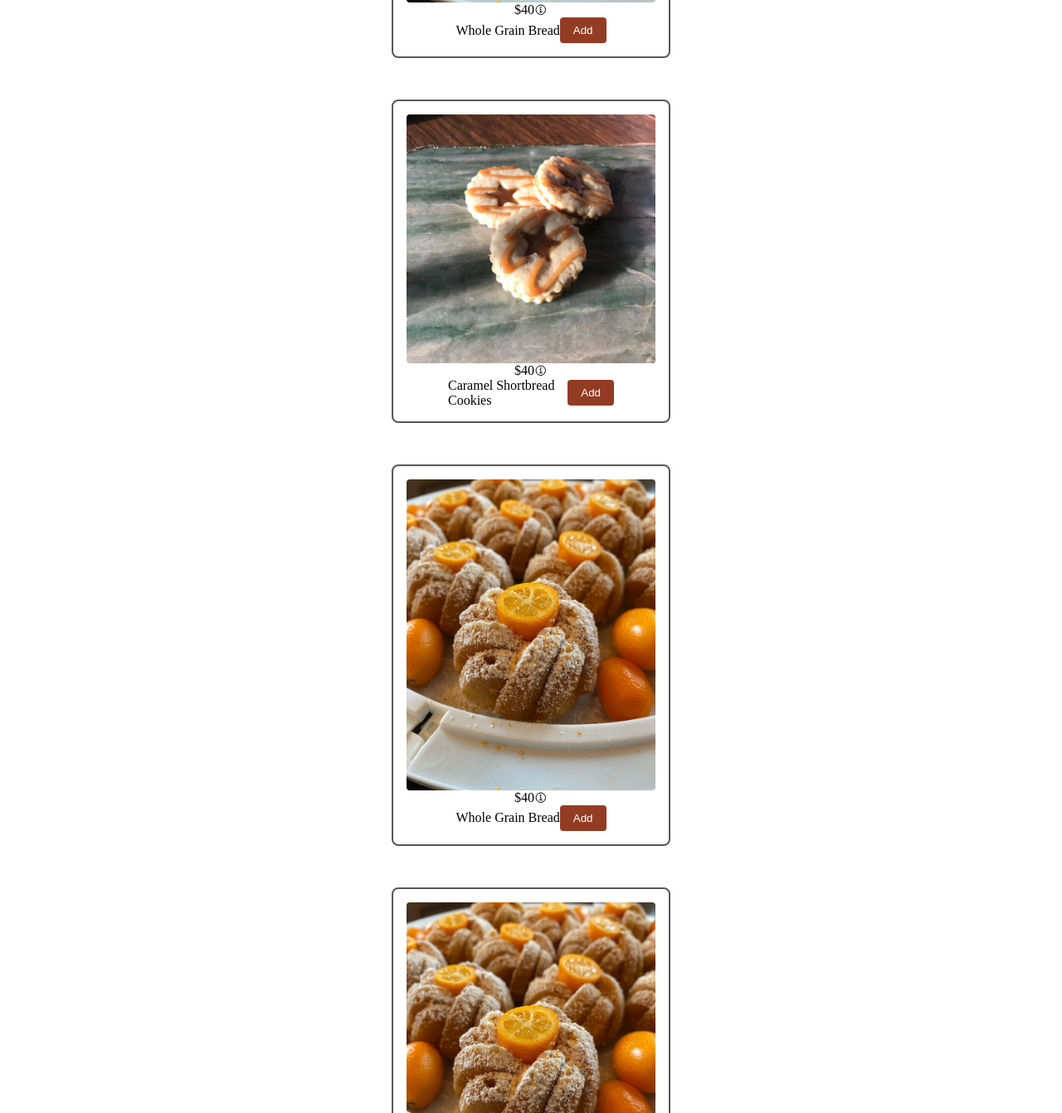
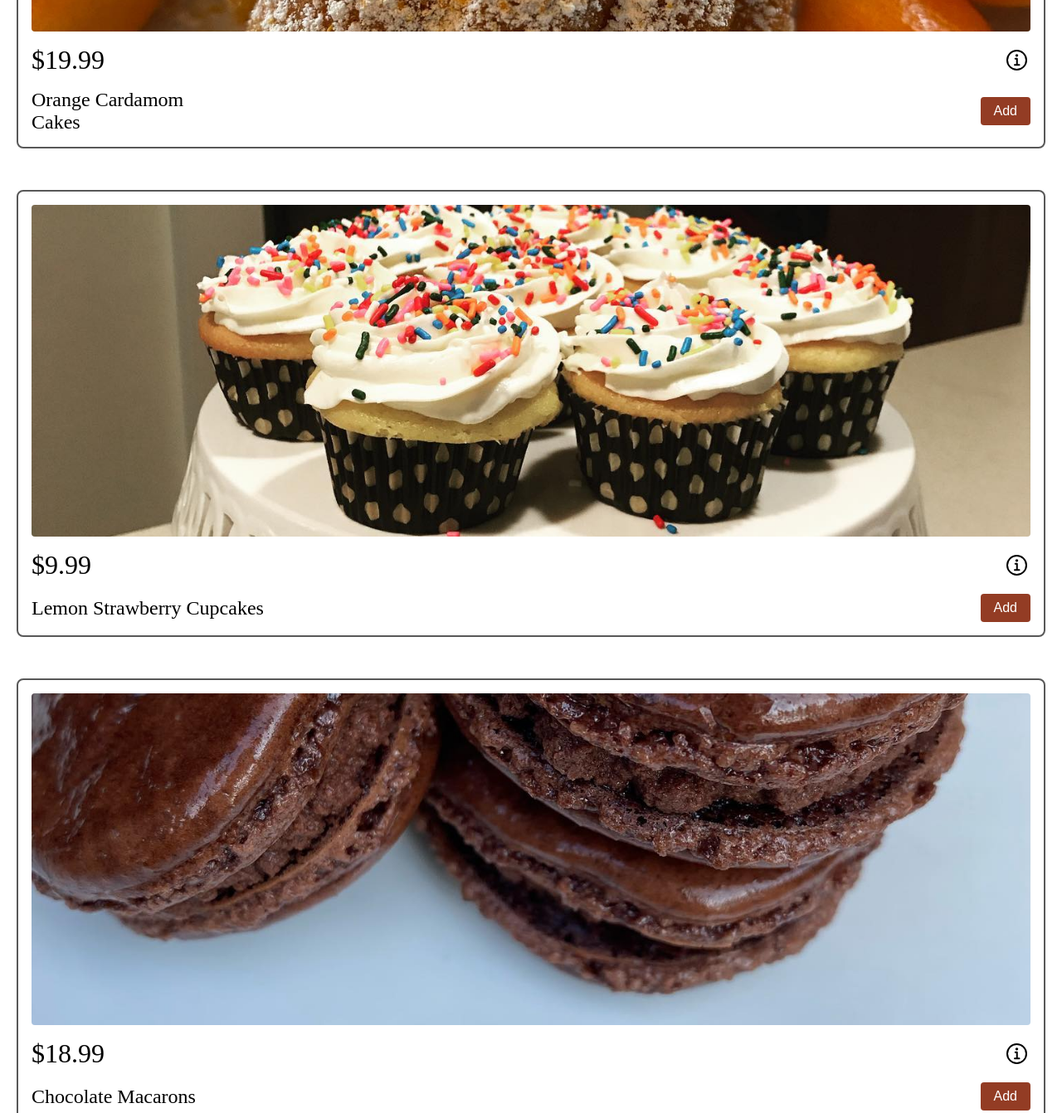
Before and after one commit to lengleman-spec/bakery-mock2, a plain HTML site: page index.html in a window 1280 px wide. Shown: the part 1366-2708 px from the top of the page at 83% size. Drawn offline with nearby package versions, Linux system fonts and the light colour scheme.

Commit message:
Fix height issue by setting an image height and a min-height on card. This ensures each card has the same reserved img area and same height - so they appear equal.

```diff
--- a/index.html
+++ b/index.html
@@ -62,12 +62,15 @@
             src="imgs/orange_cardamom_cakes.jpg"
             alt="orange cardamom cakes" />
           <div class="cost">
-            <p>$40</p>
+            <p>$19.99</p>
             <ion-icon name="information-circle-outline"></ion-icon>
           </div>
 
           <div class="item">
-            <p>Whole Grain Bread</p>
+            <p>
+              Orange Cardamom<br />
+              Cakes
+            </p>
             <button class="btn-primary">Add</button>
           </div>
         </div>
@@ -75,46 +78,42 @@
         <!--  Second card -->
         <div class="card">
           <img
-            src="imgs/cookie_shortbread_carmel.jpg"
+            src="imgs/cupcakes_lemon_strawb.jpg"
             alt="shortbread caramel cookies" />
           <div class="cost">
-            <p>$40</p>
+            <p>$9.99</p>
             <ion-icon name="information-circle-outline"></ion-icon>
           </div>
 
           <div class="item">
-            <p>Caramel Shortbread Cookies</p>
+            <p>Lemon Strawberry Cupcakes</p>
             <button class="btn-primary">Add</button>
           </div>
         </div>
 
         <!-- Third Card -->
         <div class="card">
-          <img
-            src="imgs/orange_cardamom_cakes.jpg"
-            alt="orange cardamom cakes" />
+          <img src="imgs/macarons_choc.jpg" alt="chocolate macarons" />
           <div class="cost">
-            <p>$40</p>
+            <p>$18.99</p>
             <ion-icon name="information-circle-outline"></ion-icon>
           </div>
 
           <div class="item">
-            <p>Whole Grain Bread</p>
+            <p>Chocolate Macarons</p>
             <button class="btn-primary">Add</button>
           </div>
         </div>
 
         <div class="card">
-          <img
-            src="imgs/orange_cardamom_cakes.jpg"
-            alt="orange cardamom cakes" />
+          <img src="imgs/cookies_sunflower.jpg" alt="butter cookies" />
           <div class="cost">
-            <p>$40</p>
+            <p>$12.99</p>
             <ion-icon name="information-circle-outline"></ion-icon>
           </div>
 
           <div class="item">
-            <p>Whole Grain Bread</p>
+            <p>Butter Cookies</p>
             <button class="btn-primary">Add</button>
           </div>
         </div>
--- a/styles.css
+++ b/styles.css
@@ -118,6 +118,10 @@ header {
   margin-left: 2rem;
 }
 
+.hero-text h1 {
+  font-size: 2.5rem;
+}
+
 .btn-container {
   margin-top: 2rem;
 }
@@ -139,7 +143,9 @@ header {
 .products-container {
   display: grid;
   grid-template-columns: 1fr;
-  justify-items: center;
+  justify-items: stretch;
+  justify-content: center;
+  align-items: stretch;
   gap: 50px 0;
   margin: 0 auto;
 }
@@ -147,6 +153,7 @@ header {
 .products-section h2 {
   text-align: center;
   margin: 3rem 0;
+  font-size: 2rem;
 }
 
 /* ===== CARDS ===== */
@@ -154,10 +161,20 @@ header {
   border: 2px solid #585858;
   border-radius: 8px;
   padding: 1rem;
+  margin: 0 20px;
   display: flex;
   flex-direction: column;
-  justify-content: center;
+  justify-content: space-between;
   align-items: center;
+  min-height: 420px;
+}
+
+.card img {
+  border-radius: 4px;
+  height: 400px;
+  width: 100%;
+  object-fit: cover; /* Forces a fixed img height */
+  aspect-ratio: 16/10; /* Reserves img space */
 }
 
 .cost,
@@ -165,15 +182,23 @@ header {
   display: flex;
   justify-content: space-between;
   align-items: center;
-  max-width: 200px;
+  width: 100%;
+}
+
+.cost {
+  margin-top: 1rem;
+  font-size: 2rem;
+}
+
+.item {
+  margin-top: 1rem;
+  font-size: 1.5rem;
 }
 
 .item p {
   display: inline-block;
 }
 
-.card img {
-  border-radius: 4px;
-  max-width: 300px;
-  width: 100%;
+.item button {
+  font-size: 1rem;
 }
```
